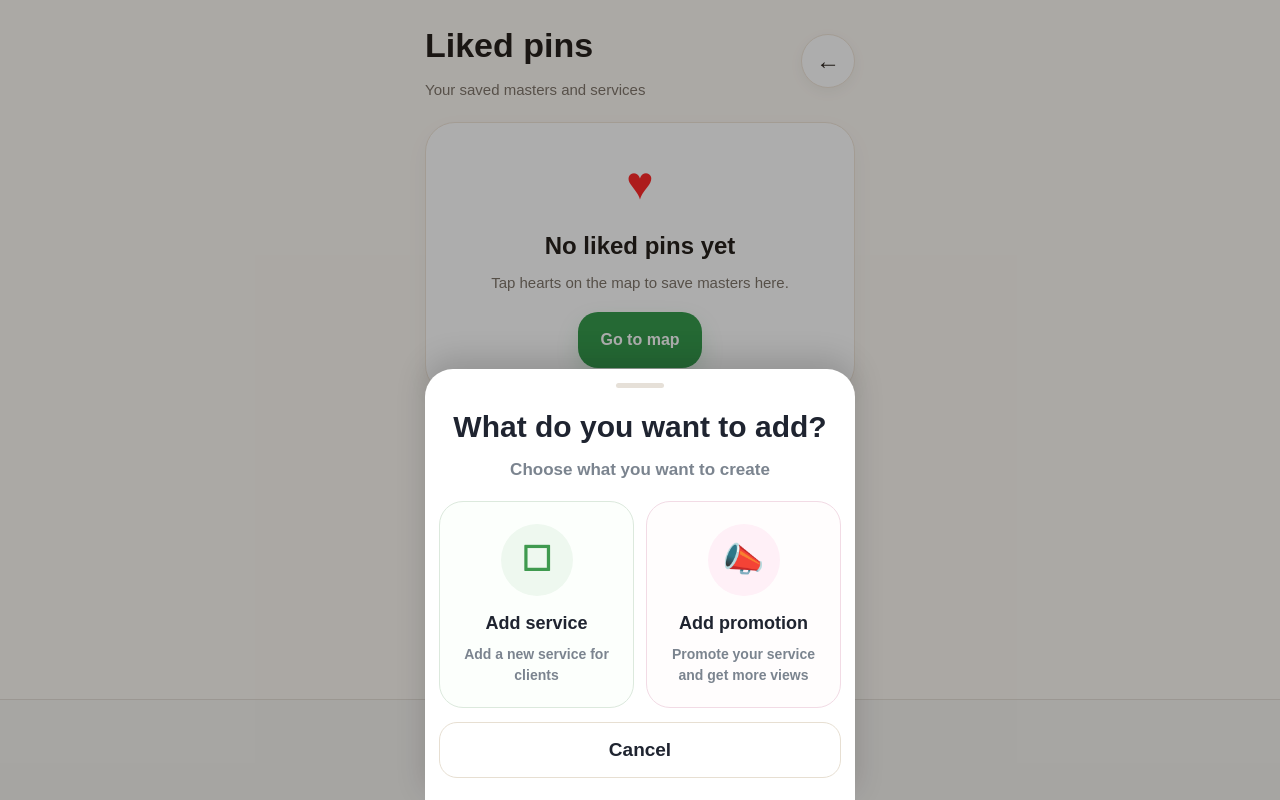
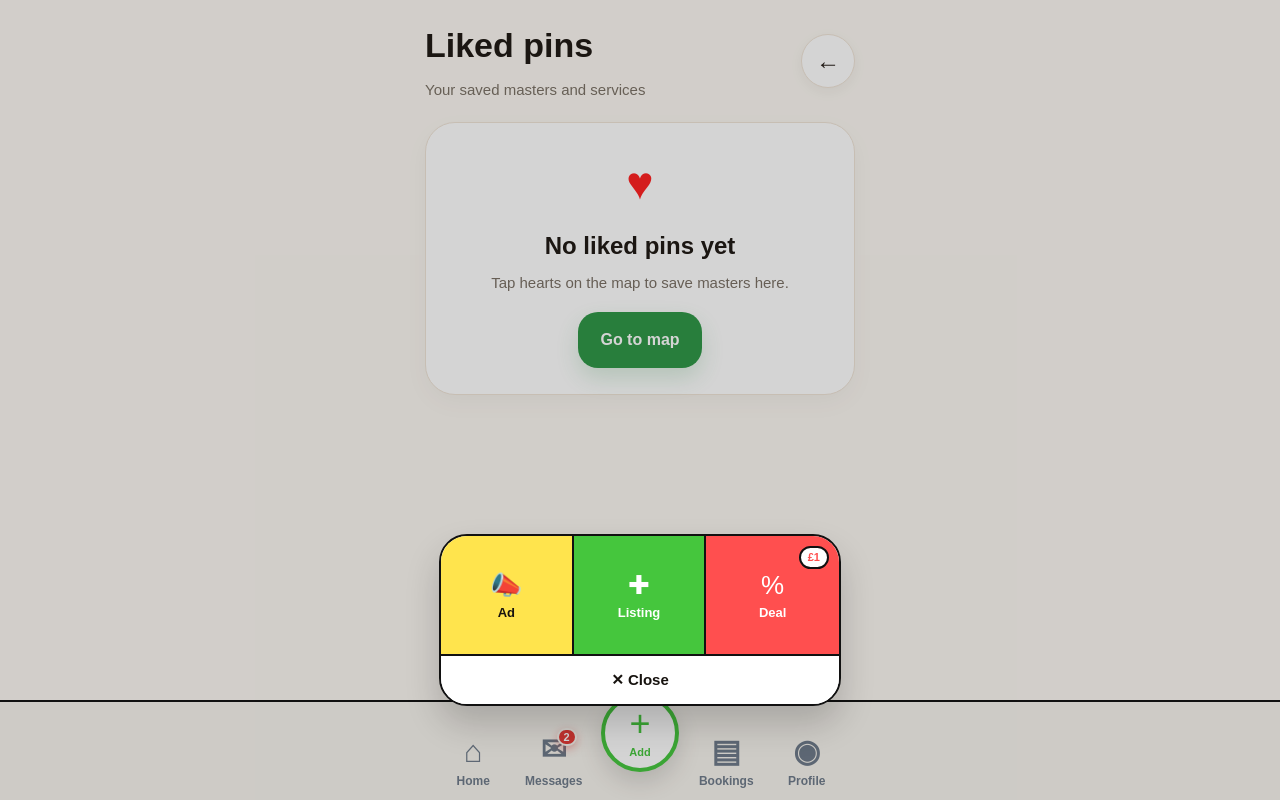
Before and after one commit to bellasalon4u-source/mapbookapp, a Next.js app: page /favorites in a window 1280 px wide. Both pictures are taken after a click on the button "+ Add". Built offline with nearby package versions, Linux system fonts and the light colour scheme.

Commit message:
git add components/BottomNav.tsx git commit -m "Restore bottom nav and add three-action popup menu"

```diff
--- a/components/BottomNav.tsx
+++ b/components/BottomNav.tsx
@@ -2,10 +2,7 @@
 
 import { useEffect, useMemo, useState } from 'react';
 import { usePathname, useRouter } from 'next/navigation';
-import {
-  getUnreadMessagesCount,
-  subscribeToChatStore,
-} from '../services/chatStore';
+import { getUnreadMessagesCount, subscribeToChatStore } from '../services/chatStore';
 import {
   getSavedLanguage,
   subscribeToLanguageChange,
@@ -15,6 +12,7 @@ import {
 export default function BottomNav() {
   const router = useRouter();
   const pathname = usePathname();
+
   const [unreadMessages, setUnreadMessages] = useState(0);
   const [language, setLanguage] = useState<AppLanguage>(getSavedLanguage());
   const [showAddMenu, setShowAddMenu] = useState(false);
@@ -43,100 +41,160 @@ export default function BottomNav() {
   const navText = useMemo(() => {
     return {
       home:
-        language === 'ES' ? 'Inicio' :
-        language === 'RU' ? 'Главная' :
-        language === 'CZ' ? 'Domů' :
-        language === 'DE' ? 'Start' :
-        language === 'PL' ? 'Start' :
-        'Home',
+        language === 'ES'
+          ? 'Inicio'
+          : language === 'RU'
+          ? 'Главная'
+          : language === 'CZ'
+          ? 'Domů'
+          : language === 'DE'
+          ? 'Start'
+          : language === 'PL'
+          ? 'Start'
+          : 'Home',
 
       messages:
-        language === 'ES' ? 'Mensajes' :
-        language === 'RU' ? 'Сообщения' :
-        language === 'CZ' ? 'Zprávy' :
-        language === 'DE' ? 'Nachrichten' :
-        language === 'PL' ? 'Wiadomości' :
-        'Messages',
+        language === 'ES'
+          ? 'Mensajes'
+          : language === 'RU'
+          ? 'Сообщения'
+          : language === 'CZ'
+          ? 'Zprávy'
+          : language === 'DE'
+          ? 'Nachrichten'
+          : language === 'PL'
+          ? 'Wiadomości'
+          : 'Messages',
 
       add:
-        language === 'ES' ? 'Añadir' :
-        language === 'RU' ? 'Добавить' :
-        language === 'CZ' ? 'Přidat' :
-        language === 'DE' ? 'Hinzufügen' :
-        language === 'PL' ? 'Dodaj' :
-        'Add',
+        language === 'ES'
+          ? 'Añadir'
+          : language === 'RU'
+          ? 'Добавить'
+          : language === 'CZ'
+          ? 'Přidat'
+          : language === 'DE'
+          ? 'Hinzufügen'
+          : language === 'PL'
+          ? 'Dodaj'
+          : 'Add',
 
       bookings:
-        language === 'ES' ? 'Reservas' :
-        language === 'RU' ? 'Брони' :
-        language === 'CZ' ? 'Rezervace' :
-        language === 'DE' ? 'Buchungen' :
-        language === 'PL' ? 'Rezerwacje' :
-        'Bookings',
+        language === 'ES'
+          ? 'Reservas'
+          : language === 'RU'
+          ? 'Брони'
+          : language === 'CZ'
+          ? 'Rezervace'
+          : language === 'DE'
+          ? 'Buchungen'
+          : language === 'PL'
+          ? 'Rezerwacje'
+          : 'Bookings',
 
       profile:
-        language === 'ES' ? 'Perfil' :
-        language === 'RU' ? 'Профиль' :
-        language === 'CZ' ? 'Profil' :
-        language === 'DE' ? 'Profil' :
-        language === 'PL' ? 'Profil' :
-        'Profile',
+        language === 'ES'
+          ? 'Perfil'
+          : language === 'RU'
+          ? 'Профиль'
+          : language === 'CZ'
+          ? 'Profil'
+          : language === 'DE'
+          ? 'Profil'
+          : language === 'PL'
+          ? 'Profil'
+          : 'Profile',
+
+      addAdvertisement:
+        language === 'ES'
+          ? 'Añadir anuncio'
+          : language === 'RU'
+          ? 'Добавить рекламу'
+          : language === 'CZ'
+          ? 'Přidat reklamu'
+          : language === 'DE'
+          ? 'Werbung hinzufügen'
+          : language === 'PL'
+          ? 'Dodaj reklamę'
+          : 'Add advertisement',
 
       addService:
-        language === 'ES' ? 'Añadir servicio' :
-        language === 'RU' ? 'Добавить услугу' :
-        language === 'CZ' ? 'Přidat službu' :
-        language === 'DE' ? 'Service hinzufügen' :
-        language === 'PL' ? 'Dodaj usługę' :
-        'Add service',
+        language === 'ES'
+          ? 'Añadir servicio'
+          : language === 'RU'
+          ? 'Добавить объявление'
+          : language === 'CZ'
+          ? 'Přidat službu'
+          : language === 'DE'
+          ? 'Service hinzufügen'
+          : language === 'PL'
+          ? 'Dodaj usługę'
+          : 'Add service',
 
-      addPromotion:
-        language === 'ES' ? 'Añadir promoción' :
-        language === 'RU' ? 'Добавить рекламу' :
-        language === 'CZ' ? 'Přidat reklamu' :
-        language === 'DE' ? 'Werbung hinzufügen' :
-        language === 'PL' ? 'Dodaj reklamę' :
-        'Add promotion',
+      addDeal:
+        language === 'ES'
+          ? 'Oferta del día'
+          : language === 'RU'
+          ? 'Скидка дня'
+          : language === 'CZ'
+          ? 'Sleva dne'
+          : language === 'DE'
+          ? 'Tagesrabatt'
+          : language === 'PL'
+          ? 'Zniżka dnia'
+          : 'Deal of the day',
 
-      chooseAdd:
-        language === 'ES' ? '¿Qué quieres añadir?' :
-        language === 'RU' ? 'Что вы хотите добавить?' :
-        language === 'CZ' ? 'Co chcete přidat?' :
-        language === 'DE' ? 'Was möchten Sie hinzufügen?' :
-        language === 'PL' ? 'Co chcesz dodać?' :
-        'What do you want to add?',
+      addAdvertisementShort:
+        language === 'ES'
+          ? 'Реклама'
+          : language === 'RU'
+          ? 'Реклама'
+          : language === 'CZ'
+          ? 'Reklama'
+          : language === 'DE'
+          ? 'Werbung'
+          : language === 'PL'
+          ? 'Reklama'
+          : 'Ad',
 
-      chooseAddSubtitle:
-        language === 'ES' ? 'Elige lo que quieres crear' :
-        language === 'RU' ? 'Выберите, что хотите создать' :
-        language === 'CZ' ? 'Vyberte, co chcete vytvořit' :
-        language === 'DE' ? 'Wählen Sie aus, was Sie erstellen möchten' :
-        language === 'PL' ? 'Wybierz, co chcesz utworzyć' :
-        'Choose what you want to create',
+      addServiceShort:
+        language === 'ES'
+          ? 'Объявление'
+          : language === 'RU'
+          ? 'Объявление'
+          : language === 'CZ'
+          ? 'Služba'
+          : language === 'DE'
+          ? 'Anzeige'
+          : language === 'PL'
+          ? 'Usługa'
+          : 'Listing',
 
-      serviceDescription:
-        language === 'ES' ? 'Publica un nuevo servicio para clientes' :
-        language === 'RU' ? 'Разместите новую услугу для клиентов' :
-        language === 'CZ' ? 'Přidejte novou službu pro klienty' :
-        language === 'DE' ? 'Neue Dienstleistung für Kunden hinzufügen' :
-        language === 'PL' ? 'Dodaj nową usługę dla klientów' :
-        'Add a new service for clients',
+      addDealShort:
+        language === 'ES'
+          ? 'Скидка'
+          : language === 'RU'
+          ? 'Скидка'
+          : language === 'CZ'
+          ? 'Sleva'
+          : language === 'DE'
+          ? 'Rabatt'
+          : language === 'PL'
+          ? 'Zniżka'
+          : 'Deal',
 
-      promotionDescription:
-        language === 'ES' ? 'Promociona tu servicio y consigue más visitas' :
-        language === 'RU' ? 'Продвигайте услугу и получайте больше просмотров' :
-        language === 'CZ' ? 'Propagujte službu a získejte více zobrazení' :
-        language === 'DE' ? 'Bewerben Sie Ihre Dienstleistung und erhalten Sie mehr Aufrufe' :
-        language === 'PL' ? 'Promuj usługę i zdobądź więcej wyświetleń' :
-        'Promote your service and get more views',
-
-      cancel:
-        language === 'ES' ? 'Cancelar' :
-        language === 'RU' ? 'Отмена' :
-        language === 'CZ' ? 'Zrušit' :
-        language === 'DE' ? 'Abbrechen' :
-        language === 'PL' ? 'Anuluj' :
-        'Cancel',
+      close:
+        language === 'ES'
+          ? 'Cerrar'
+          : language === 'RU'
+          ? 'Закрыть'
+          : language === 'CZ'
+          ? 'Zavřít'
+          : language === 'DE'
+          ? 'Schließen'
+          : language === 'PL'
+          ? 'Zamknij'
+          : 'Close',
     };
   }, [language]);
 
@@ -144,216 +202,226 @@ export default function BottomNav() {
   const isMessages = pathname.startsWith('/messages');
   const isBookings = pathname.startsWith('/bookings');
   const isProfile = pathname.startsWith('/profile');
-  const isAdd = pathname.startsWith('/add') || pathname.startsWith('/profile/promotions');
+  const isAdd =
+    pathname.startsWith('/add') ||
+    pathname.startsWith('/profile/promotions/new') ||
+    pathname.startsWith('/profile/deals/new');
 
   const handleOpenAddMenu = () => setShowAddMenu(true);
   const handleCloseAddMenu = () => setShowAddMenu(false);
+
+  const handleGoToAdvertisement = () => {
+    setShowAddMenu(false);
+    router.push('/profile/promotions/new');
+  };
 
   const handleGoToService = () => {
     setShowAddMenu(false);
     router.push('/add');
   };
 
-  const handleGoToPromotion = () => {
+  const handleGoToDeal = () => {
     setShowAddMenu(false);
-    router.push('/profile/promotions');
+    router.push('/profile/deals/new');
   };
 
   return (
     <>
-      {showAddMenu && (
+      {showAddMenu ? (
         <div
+          onClick={handleCloseAddMenu}
           style={{
             position: 'fixed',
             inset: 0,
-            background: 'rgba(20, 20, 20, 0.35)',
+            background: 'rgba(20,20,20,0.18)',
             zIndex: 120,
             display: 'flex',
             alignItems: 'flex-end',
             justifyContent: 'center',
+            pointerEvents: 'auto',
           }}
-          onClick={handleCloseAddMenu}
         >
           <div
             onClick={(e) => e.stopPropagation()}
             style={{
               width: '100%',
               maxWidth: 430,
-              background: '#ffffff',
-              borderTopLeftRadius: 28,
-              borderTopRightRadius: 28,
-              padding: '14px 14px 22px',
-              boxShadow: '0 -10px 30px rgba(0,0,0,0.16)',
+              padding: '0 14px calc(94px + env(safe-area-inset-bottom))',
+              boxSizing: 'border-box',
             }}
           >
             <div
               style={{
-                width: 48,
-                height: 5,
-                borderRadius: 999,
-                background: '#e6e0d8',
-                margin: '0 auto 16px',
-              }}
-            />
-
-            <div
-              style={{
-                textAlign: 'center',
-                fontSize: 30,
-                fontWeight: 900,
-                color: '#1f2430',
-                marginBottom: 8,
-              }}
-            >
-              {navText.chooseAdd}
-            </div>
-
-            <div
-              style={{
-                textAlign: 'center',
-                fontSize: 17,
-                fontWeight: 600,
-                color: '#7b848f',
-                marginBottom: 18,
-              }}
-            >
-              {navText.chooseAddSubtitle}
-            </div>
-
-            <div
-              style={{
-                display: 'grid',
-                gridTemplateColumns: '1fr 1fr',
-                gap: 12,
-                marginBottom: 14,
-              }}
-            >
-              <button
-                onClick={handleGoToService}
-                style={{
-                  border: '1px solid #dce9dd',
-                  background: '#fcfffc',
-                  borderRadius: 24,
-                  padding: '22px 14px',
-                  textAlign: 'center',
-                  cursor: 'pointer',
+                border: '2px solid #111111',
+                borderRadius: 28,
+                background: '#ffffff',
+                boxShadow: '0 18px 34px rgba(0,0,0,0.18)',
+                overflow: 'hidden',
               }}
             >
               <div
                 style={{
-                    width: 72,
-                    height: 72,
-                    borderRadius: '50%',
-                    margin: '0 auto 16px',
-                    background: '#eef8ef',
-                    color: '#3f9a4f',
+                  display: 'grid',
+                  gridTemplateColumns: '1fr 1fr 1fr',
+                  gap: 0,
+                }}
+              >
+                <button
+                  type="button"
+                  onClick={handleGoToAdvertisement}
+                  style={{
+                    minHeight: 118,
+                    border: 'none',
+                    borderRight: '2px solid #111111',
+                    background: '#ffe44d',
+                    padding: '14px 10px 12px',
+                    cursor: 'pointer',
                     display: 'flex',
+                    flexDirection: 'column',
                     alignItems: 'center',
                     justifyContent: 'center',
-                    fontSize: 34,
-                    fontWeight: 700,
+                    gap: 8,
                   }}
                 >
-                  ☐
-                </div>
-
-                <div
+                  <span
                     style={{
-                    fontSize: 18,
-                    fontWeight: 900,
-                    color: '#1f2430',
-                    lineHeight: 1.25,
-                    marginBottom: 10,
+                      fontSize: 26,
+                      lineHeight: 1,
+                      color: '#c69212',
                     }}
                   >
-                  {navText.addService}
-                </div>
-
-                <div
+                    📣
+                  </span>
+                  <span
                     style={{
-                    fontSize: 14,
-                    fontWeight: 600,
-                    color: '#7b848f',
-                    lineHeight: 1.45,
+                      fontSize: 13,
+                      lineHeight: 1.15,
+                      fontWeight: 900,
+                      color: '#17130f',
+                      textAlign: 'center',
                     }}
                   >
-                  {navText.serviceDescription}
-                </div>
+                    {navText.addAdvertisementShort}
+                  </span>
                 </button>
 
                 <button
-                onClick={handleGoToPromotion}
+                  type="button"
+                  onClick={handleGoToService}
                   style={{
-                  border: '1px solid #f2dbe5',
-                  background: '#fffdfd',
-                  borderRadius: 24,
-                  padding: '22px 14px',
-                  textAlign: 'center',
+                    minHeight: 118,
+                    border: 'none',
+                    borderRight: '2px solid #111111',
+                    background: '#45c63d',
+                    padding: '14px 10px 12px',
                     cursor: 'pointer',
+                    display: 'flex',
+                    flexDirection: 'column',
+                    alignItems: 'center',
+                    justifyContent: 'center',
+                    gap: 8,
                   }}
                 >
-                <div
+                  <span
                     style={{
-                    width: 72,
-                    height: 72,
-                    borderRadius: '50%',
-                    margin: '0 auto 16px',
-                    background: '#fff0f7',
-                    color: '#ff4fa0',
+                      fontSize: 26,
+                      lineHeight: 1,
+                      color: '#ffffff',
+                    }}
+                  >
+                    ✚
+                  </span>
+                  <span
+                    style={{
+                      fontSize: 13,
+                      lineHeight: 1.15,
+                      fontWeight: 900,
+                      color: '#ffffff',
+                      textAlign: 'center',
+                    }}
+                  >
+                    {navText.addServiceShort}
+                  </span>
+                </button>
+
+                <button
+                  type="button"
+                  onClick={handleGoToDeal}
+                  style={{
+                    minHeight: 118,
+                    border: 'none',
+                    background: '#ff4f4f',
+                    padding: '14px 10px 12px',
+                    cursor: 'pointer',
                     display: 'flex',
+                    flexDirection: 'column',
                     alignItems: 'center',
                     justifyContent: 'center',
-                    fontSize: 34,
-                    fontWeight: 700,
+                    gap: 8,
+                    position: 'relative',
                   }}
                 >
-                  📣
-                </div>
-
-                <div
+                  <span
                     style={{
-                    fontSize: 18,
-                    fontWeight: 900,
-                    color: '#1f2430',
-                    lineHeight: 1.25,
-                    marginBottom: 10,
+                      fontSize: 26,
+                      lineHeight: 1,
+                      color: '#ffffff',
                     }}
                   >
-                  {navText.addPromotion}
-                </div>
-
-                <div
+                    %
+                  </span>
+                  <span
                     style={{
-                    fontSize: 14,
-                    fontWeight: 600,
-                    color: '#7b848f',
-                    lineHeight: 1.45,
+                      fontSize: 13,
+                      lineHeight: 1.15,
+                      fontWeight: 900,
+                      color: '#ffffff',
+                      textAlign: 'center',
                     }}
                   >
-                  {navText.promotionDescription}
-                </div>
+                    {navText.addDealShort}
+                  </span>
+                  <span
+                    style={{
+                      position: 'absolute',
+                      top: 10,
+                      right: 10,
+                      border: '2px solid #111111',
+                      borderRadius: 999,
+                      background: '#ffffff',
+                      color: '#ff4f4f',
+                      fontSize: 11,
+                      fontWeight: 900,
+                      padding: '4px 7px',
+                      lineHeight: 1,
+                    }}
+                  >
+                    £1
+                  </span>
                 </button>
               </div>
 
               <button
+                type="button"
                 onClick={handleCloseAddMenu}
                 style={{
                   width: '100%',
-                height: 56,
-                borderRadius: 18,
-                border: '1px solid #e7dfd2',
+                  height: 50,
+                  border: 'none',
+                  borderTop: '2px solid #111111',
                   background: '#ffffff',
-                color: '#1f2430',
-                fontSize: 19,
+                  color: '#17130f',
+                  fontSize: 15,
                   fontWeight: 900,
                   cursor: 'pointer',
                 }}
               >
-              {navText.cancel}
+                ✕ {navText.close}
               </button>
             </div>
           </div>
-      )}
+        </div>
+      ) : null}
 
       <nav
         style={{
@@ -361,8 +429,8 @@ export default function BottomNav() {
           left: 0,
           right: 0,
           bottom: 0,
-          background: 'rgba(245,243,239,0.98)',
-          borderTop: '1px solid #e3ddd5',
+          background: 'rgba(247,244,238,0.98)',
+          borderTop: '2px solid #111111',
           backdropFilter: 'blur(10px)',
           zIndex: 80,
         }}
@@ -374,10 +442,12 @@ export default function BottomNav() {
             display: 'grid',
             gridTemplateColumns: '1fr 1fr 92px 1fr 1fr',
             alignItems: 'end',
-            padding: '10px 8px 12px',
+            padding: '10px 8px calc(10px + env(safe-area-inset-bottom))',
+            boxSizing: 'border-box',
           }}
         >
           <button
+            type="button"
             onClick={() => router.push('/')}
             style={{
               border: 'none',
@@ -387,6 +457,7 @@ export default function BottomNav() {
               alignItems: 'center',
               gap: 5,
               color: isHome ? '#1f5d99' : '#6e7b8a',
+              cursor: 'pointer',
             }}
           >
             <span style={{ fontSize: 31, lineHeight: 1, fontWeight: 700 }}>⌂</span>
@@ -394,6 +465,7 @@ export default function BottomNav() {
           </button>
 
           <button
+            type="button"
             onClick={() => router.push('/messages')}
             style={{
               border: 'none',
@@ -404,12 +476,13 @@ export default function BottomNav() {
               gap: 5,
               color: isMessages ? '#1f5d99' : '#6e7b8a',
               position: 'relative',
+              cursor: 'pointer',
             }}
           >
             <div style={{ position: 'relative' }}>
               <span style={{ fontSize: 31, lineHeight: 1, fontWeight: 700 }}>✉</span>
 
-              {unreadMessages > 0 && (
+              {unreadMessages > 0 ? (
                 <span
                   style={{
                     position: 'absolute',
@@ -427,12 +500,12 @@ export default function BottomNav() {
                     alignItems: 'center',
                     justifyContent: 'center',
                     boxShadow: '0 3px 8px rgba(229,57,53,0.35)',
-                    border: '2px solid #f5f3ef',
+                    border: '2px solid #f7f4ee',
                   }}
                 >
                   {unreadMessages > 9 ? '9+' : unreadMessages}
                 </span>
-              )}
+              ) : null}
             </div>
 
             <span style={{ fontSize: 12, fontWeight: 700 }}>{navText.messages}</span>
@@ -446,20 +519,22 @@ export default function BottomNav() {
             }}
           >
             <button
+              type="button"
               onClick={handleOpenAddMenu}
               style={{
                 width: 78,
                 height: 78,
                 borderRadius: 999,
-                border: '4px solid #4cab5d',
-                background: isAdd ? '#4cab5d' : '#ffffff',
-                color: isAdd ? '#ffffff' : '#3f9a4f',
+                border: '4px solid #45c63d',
+                background: isAdd ? '#45c63d' : '#ffffff',
+                color: isAdd ? '#ffffff' : '#45c63d',
                 boxShadow: '0 10px 24px rgba(0,0,0,0.14)',
                 display: 'flex',
                 flexDirection: 'column',
                 alignItems: 'center',
                 justifyContent: 'center',
                 gap: 2,
+                cursor: 'pointer',
               }}
               title={navText.add}
             >
@@ -469,6 +544,7 @@ export default function BottomNav() {
           </div>
 
           <button
+            type="button"
             onClick={() => router.push('/bookings')}
             style={{
               border: 'none',
@@ -478,6 +554,7 @@ export default function BottomNav() {
               alignItems: 'center',
               gap: 5,
               color: isBookings ? '#1f5d99' : '#6e7b8a',
+              cursor: 'pointer',
             }}
           >
             <span style={{ fontSize: 31, lineHeight: 1, fontWeight: 700 }}>▤</span>
@@ -485,6 +562,7 @@ export default function BottomNav() {
           </button>
 
           <button
+            type="button"
             onClick={() => router.push('/profile')}
             style={{
               border: 'none',
@@ -494,6 +572,7 @@ export default function BottomNav() {
               alignItems: 'center',
               gap: 5,
               color: isProfile ? '#1f5d99' : '#6e7b8a',
+              cursor: 'pointer',
             }}
           >
             <span style={{ fontSize: 31, lineHeight: 1, fontWeight: 700 }}>◉</span>
```
Lines whose indentation alone changed are shown as unchanged.
